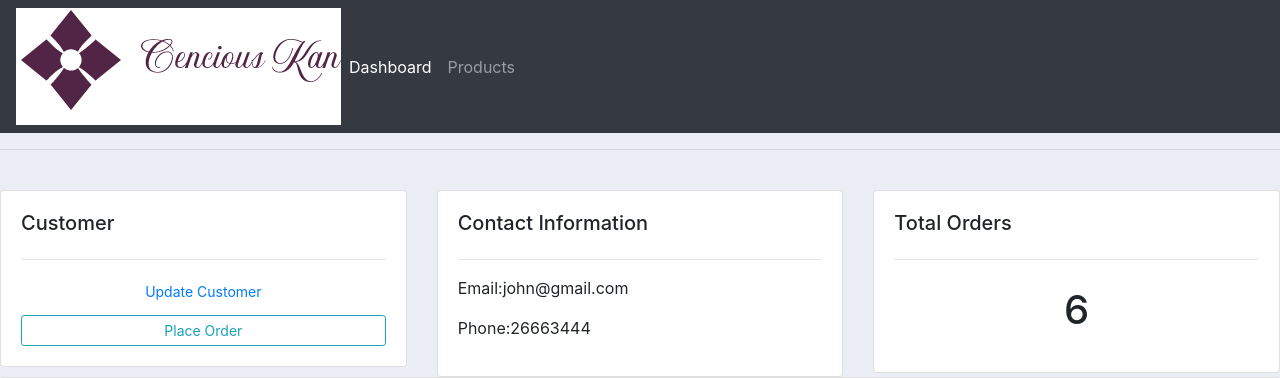
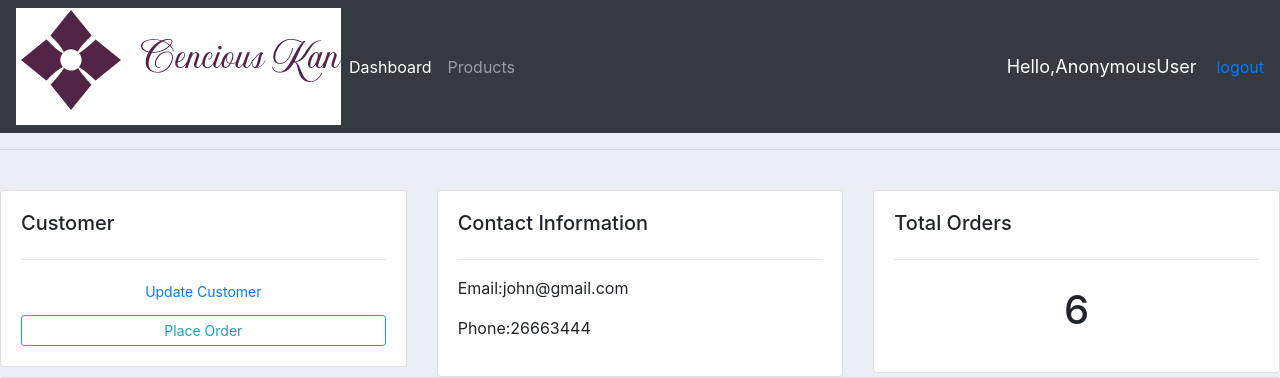
Before and after one commit to Cencious/CRM-app, a Django app: page /customer/1/ in a window 1280 px wide. Shown: the top 378 px of the page. Run offline with Django 4.2, Linux system fonts and the light colour scheme; data comes from the database, SQL or seed files in the repository; some libraries are stand-ins or nearby versions.

Commit message:
add logout link and display the  user

```diff
--- a/accounts/templates/accounts/navbar.html
+++ b/accounts/templates/accounts/navbar.html
@@ -1,4 +1,12 @@
 {% load static%}
+<style>
+  .hello-msg{
+    font-size: 18px;
+    color: #fff;
+    margin-right: 20px;
+
+  }
+</style>
 <nav class="navbar navbar-expand-lg navbar-dark bg-dark">
     <img src="{% static 'images/ce.png' %}" alt="">
     <button class="navbar-toggler" type="button" data-toggle="collapse" data-target="#navbarNav" aria-controls="navbarNav" aria-expanded="false" aria-label="Toggle navigation">
@@ -13,7 +21,9 @@
           <a class="nav-link" href="{% url 'products' %}">Products</a>
         </li>
 
-
       </ul>
     </div>
+    <span class="hello-msg">Hello,{{request.user}} </span>
+    <span></span>
+    <a href=" {% url 'logout' %} ">logout</a>
   </nav>
```
